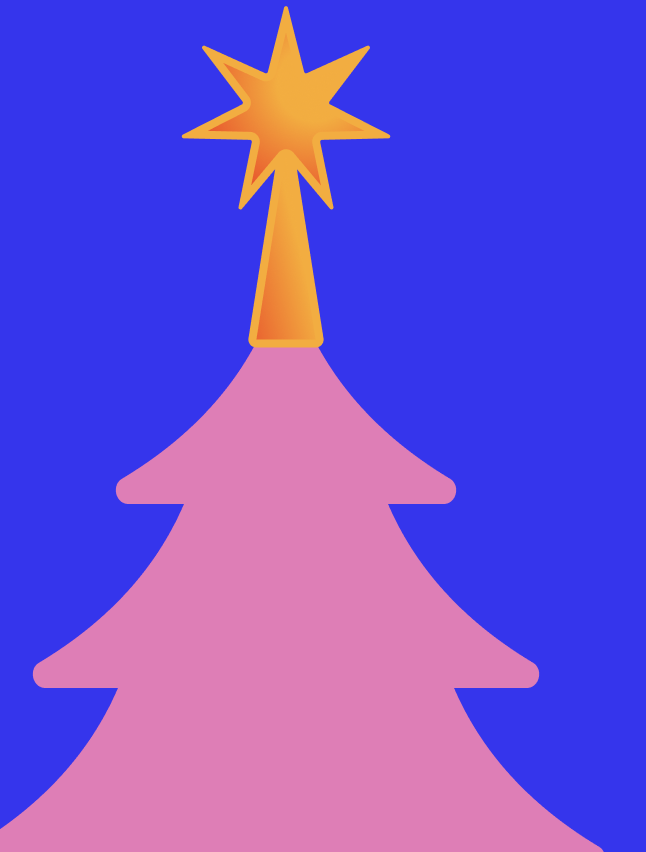
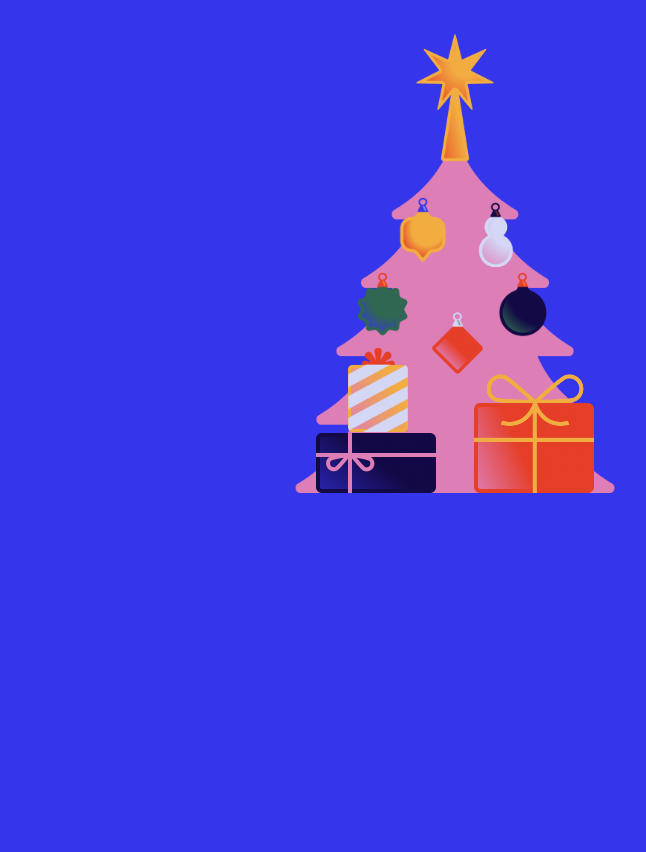
Before and after one commit to boolean-uk/xmas-counter-demo, a plain HTML site: page index.html in a window 1280 px wide. Shown: the top 852 px of the page, without its empty margins (185-831 px from the left). After the commit the page ends 800 px from the top, so only its background shows below. Drawn offline with Linux system fonts and the light colour scheme.

Commit message:
complete tree with decorations

```diff
--- a/style.css
+++ b/style.css
@@ -18,8 +18,77 @@ html {
     color: var(--color-white);
 }
 
+.container {
+    width: 350px;
+    margin: 32px auto 0 auto;
+}
+
+img {
+    max-width: 100%;
+}
+
 /* Tree */
+.xmas-stage {
+    position: relative;
+    height: 600px;
+}
 
+.ball {
+  width: 65px;
+  position: absolute;
+  transition: scale 0.4s ease-in-out;
+}
+
+.ball:hover {
+    transform: scale(1.2);
+}
+
+.gift {
+  position: absolute;
+}
+
+.gift_1 {
+    bottom: 139px;
+    width: 120px;
+    right: 36px;
+}
+
+.gift_2 {
+    bottom: 139px;
+    left: 36px;
+    width: 120px;
+}
+
+.gift_3 {
+    bottom: 200px;
+    left: 68px;
+    width: 60px;
+}
+
+.ball_1 {
+    top: 240px;
+    left: 70px;
+}
+
+.ball_2 {
+    top: 165px;
+    left: 110px;
+}
+
+.ball_3 {
+    top: 170px;
+    right: 102px;
+}
+
+.ball_4 {
+    top: 240px;
+    right: 75px;
+}
+
+.ball_5 {
+    top: 280px;
+    left: 145px;
+}
 
 
 /* Panel */
```
